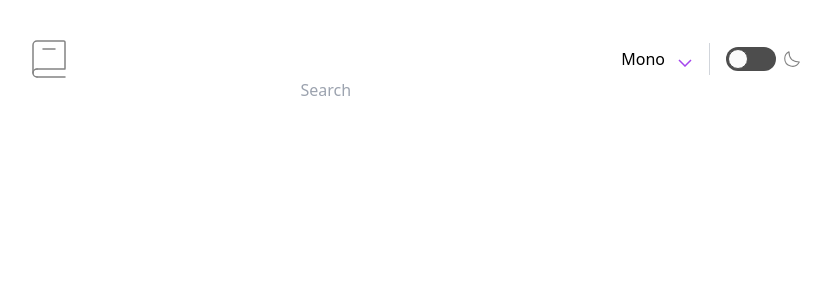
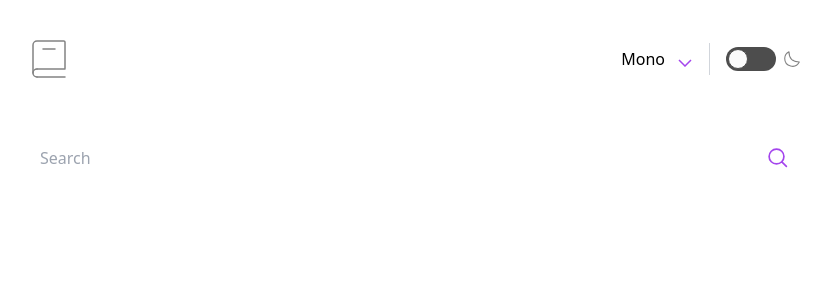
Before and after one commit to LuA1i/React-Dictionary, a React (Create React App) app: page / in a window 1280 px wide. Shown: the top 300 px of the page, without its empty margins (224-1054 px from the left). Built offline with nearby package versions, Linux system fonts and the light colour scheme.

Commit message:
api setup/search

```diff
--- a/src/App.js
+++ b/src/App.js
@@ -1,13 +1,49 @@
 import Navigation from './components/Navigation/Navigation'
 import Search from './components/Search/Search'
+import axios from 'axios'
 import './index.css'
+import { useState } from 'react'
 
 function App() {
+  const [input, setInput] = useState('')
+  const [data, setData] = useState(null)
+  const [loading, setLoading] = useState(true)
+  const [error, setError] = useState(null)
+
+  const fetchData = async (word) => {
+    setLoading(true)
+    try {
+      const response = await axios.get(
+        `https://api.dictionaryapi.dev/api/v2/entries/en/${word}`
+      )
+      setData(response.data)
+      setError(null)
+    } catch (error) {
+      setError(error.message || 'Something went wrong')
+      setData(null)
+    } finally {
+      setLoading(false)
+    }
+  }
+
+  const handleSearch = () => {
+    if (input.trim()) {
+      fetchData(input)
+    }
+  }
+
   return (
     <div className="w-full h-screen text-center dark:bg-black duration-500">
       <div className="container max-w-screen-md mx-auto h-screen ">
         <Navigation />
-        <Search />
+        <Search
+          data={data}
+          input={input}
+          setInput={setInput}
+          handleSearch={handleSearch}
+          setLoading={loading}
+          setError={error}
+        />
       </div>
     </div>
   )
--- a/src/components/Search/Search.js
+++ b/src/components/Search/Search.js
@@ -1,9 +1,47 @@
 import React from 'react'
+import searchIcon from '../../assets/images/icon-search.svg'
+import playSound from '../../assets/images/icon-play.svg'
 
-const Search = () => {
+const Search = ({ input, data, setInput, handleSearch, loading, error }) => {
+  const onFormSubmit = (e) => {
+    e.preventDefault()
+    handleSearch()
+  }
+
   return (
-    <div>
-      <input type="text" placeholder="Search" />
+    <div className="w-full">
+      <form onSubmit={onFormSubmit} className="relative">
+        <input
+          value={input}
+          onChange={(e) => setInput(e.target.value)}
+          className="mt-14 dark:bg-gray-800 dark:text-white rounded-lg pl-2 py-3 w-full focus:outline-none focus:border-customPurple focus:ring-2 focus:ring-customPurple focus:shadow-sm focus:shadow-customPurple"
+          type="text"
+          placeholder="Search"
+        />
+        <img
+          onClick={handleSearch}
+          className="absolute right-3 top-20 transform -translate-y-1/2 h-5 w-5 cursor-pointer"
+          src={searchIcon}
+          alt="Search"
+        />
+      </form>
+
+      <div className="dark:text-white flex flex-col">
+        {loading && <p>Loading...</p>}
+        {error && <p>{error}</p>}
+        {data && (
+          <div className="flex flex-row justify-between items-center pt-10 sm:pt-20">
+            <h1 className="text-3xl sm:text-5xl">
+              {data[0]?.word || 'Word not found'}
+            </h1>
+            <img
+              className="w-18 sm:w-24 cursor-pointer"
+              src={playSound}
+              alt="Play sound"
+            />
+          </div>
+        )}
+      </div>
     </div>
   )
 }
--- a/tailwind.config.js
+++ b/tailwind.config.js
@@ -3,7 +3,11 @@ module.exports = {
   content: ['./src/**/*.{js,jsx,ts,tsx}'],
   darkMode: 'class',
   theme: {
-    extend: {},
+    extend: {
+      colors: {
+        customPurple: '#ab199f',
+      },
+    },
   },
   plugins: [],
 }
```
Also changed, not shown: data.json (added, +61 -0 lines), 1 other file (tests, documents, lock files or other folders).
